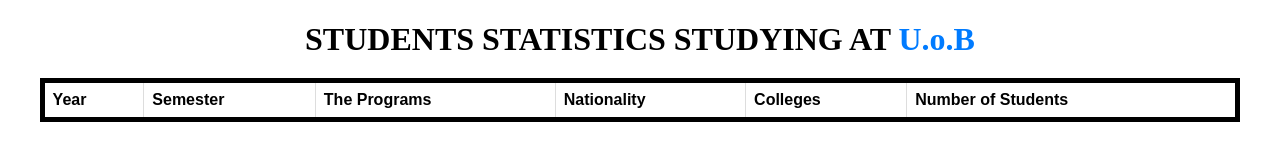
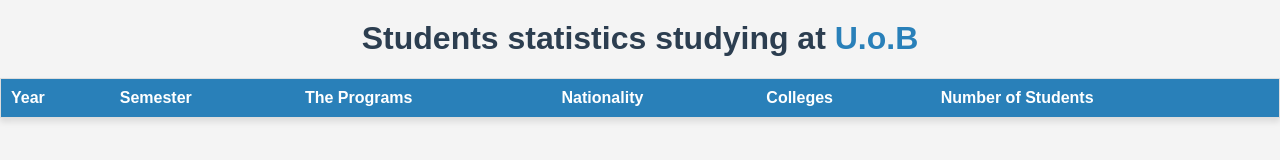
Before and after one commit to programmerfaz/ITCS333_ASSIGNMENT_3, a plain HTML site: page index.html in a window 1280 px wide. Drawn offline with Linux system fonts and the light colour scheme; no server answers.

Commit message:
fixing the data.recods

```diff
--- a/style.css
+++ b/style.css
@@ -1,31 +1,66 @@
-#heading1 {
+body {
+    font-family: Arial, sans-serif;
+    background-color: #f4f4f4;
+    color: #333;
+    margin: 0;
+    padding: 0;
+}
+
+h1 {
     text-align: center;
-    text-transform: uppercase;
+    margin-top: 20px;
     font-size: 2rem;
-    margin-bottom: 20px;
+    color: #2c3e50;
 }
 
 #uob-h1 {
-    text-transform: none;
-    color: #007BFF;
+    color: #2980b9;
+    font-weight: bold;
 }
 
-table {
-    font-family: Arial, sans-serif;
+#table1 {
+    width: 100%;
+    margin: 20px auto;
     border-collapse: collapse;
-    width: 95%;
-    margin: 0 auto;
-    overflow-x: auto;
-    border: 5px solid black;
+    border: 1px solid #ddd;
+    background-color: white;
+    box-shadow: 0 4px 6px rgba(0, 0, 0, 0.1);
 }
 
-td,
-th {
-    border: 1px solid #dddddd;
+#table1 th {
+    background-color: #2980b9;
+    color: white;
+    padding: 10px;
     text-align: left;
-    padding: 8px;
+    font-size: 1rem;
 }
 
-tr:nth-child(even) {
-    background-color: #bdb5b554;
+#table1 td {
+    padding: 8px;
+    text-align: left;
+    border-top: 1px solid #ddd;
+    font-size: 0.9rem;
 }
+
+#table1 tr:nth-child(even) {
+    background-color: #f2f2f2;
+}
+
+#table1 tr:hover {
+    background-color: #f1f1f1;
+}
+
+@media (max-width: 768px) {
+    #table1 {
+        width: 100%;
+        font-size: 0.8rem;
+    }
+
+    #table1 th, #table1 td {
+        padding: 6px;
+    }
+
+    h1 {
+        font-size: 1.5rem;
+    }
+}
```
